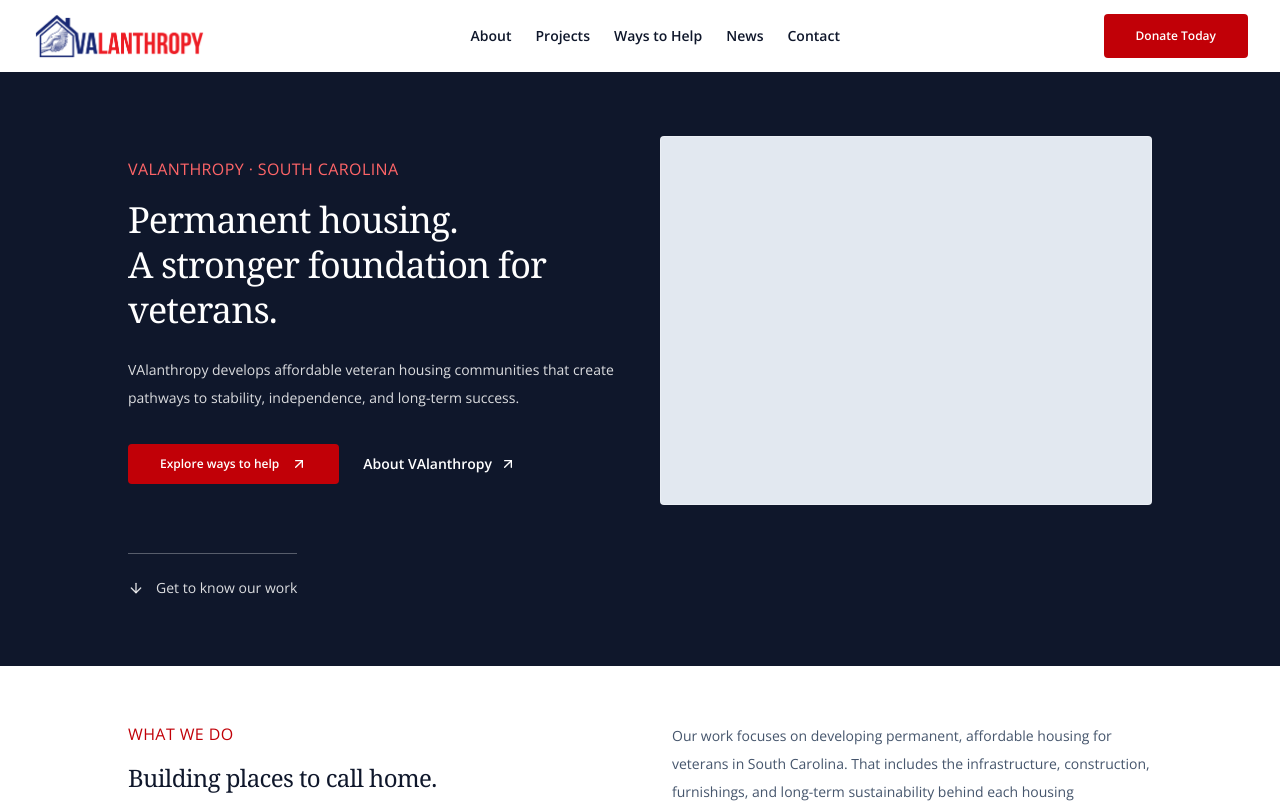
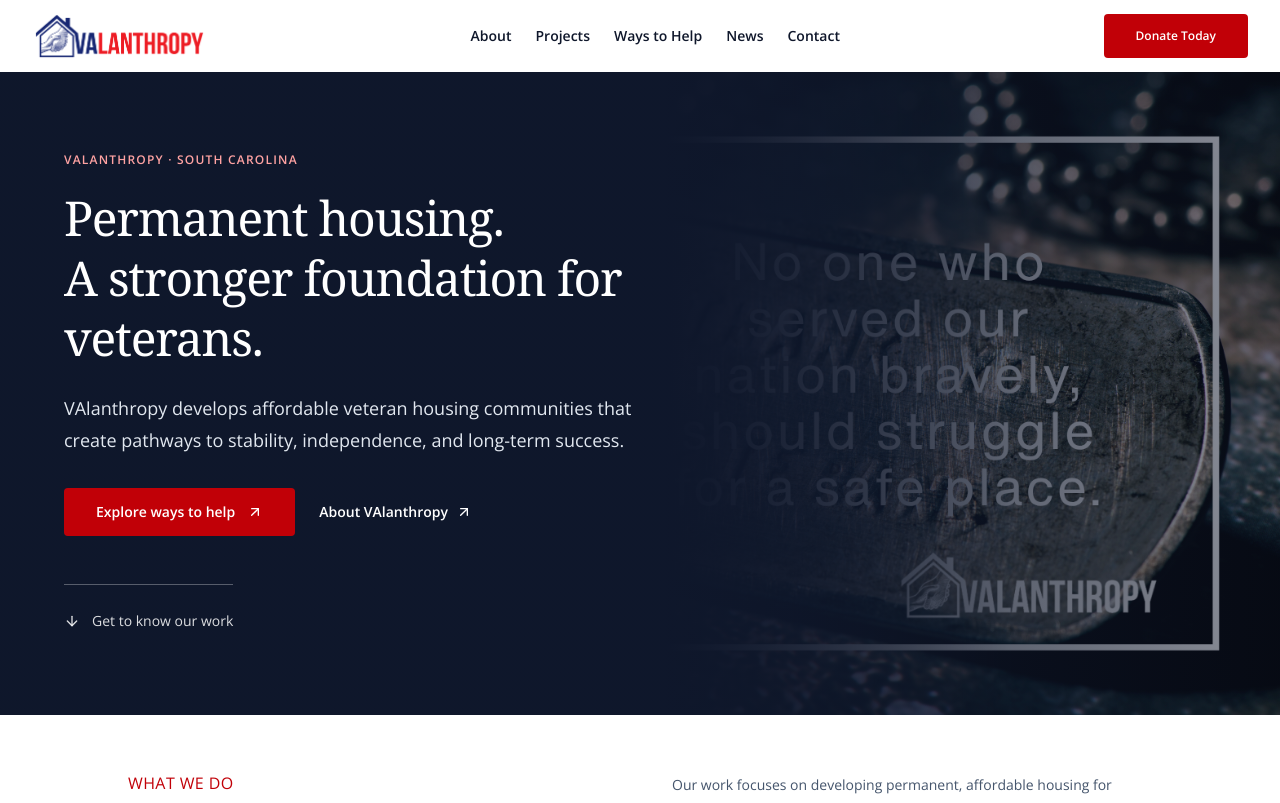
Before and after one commit to ktp-usc/valanthropy, a Next.js app: page / in a window 1280 px wide. Shown: the top 803 px of the page. Built offline with nearby package versions, Linux system fonts and the light colour scheme.

Commit message:
Add homepage hero image with a soft navy fade

```diff
--- a/app/globals.css
+++ b/app/globals.css
@@ -164,3 +164,20 @@
         font-family: var(--font-open-sans), Arial, sans-serif !important;
     }
 }
+
+/* Blend the homepage background image into the navy */
+section[aria-labelledby="home-title"] > div[aria-hidden="true"]:first-child {
+    -webkit-mask-image: linear-gradient(
+        to right,
+        transparent 0%,
+        transparent 20%,
+        #000 65%
+    );
+
+    mask-image: linear-gradient(
+        to right,
+        transparent 0%,
+        transparent 20%,
+        #000 65%
+    );
+}
--- a/app/page.tsx
+++ b/app/page.tsx
@@ -2,37 +2,49 @@ import Image from "next/image";
 import Link from "next/link";
 import { ArrowDown, ArrowUpRight } from "lucide-react";
 import Header from "@/components/header";
+
 // Layout
 const PAGE = "bg-white text-slate-900";
 const CONTAINER = "mx-auto max-w-5xl";
-const HERO = "bg-slate-900 px-8 py-16 text-white md:px-16";
-const LIGHT_SECTION = "bg-white px-8 py-14 md:px-16";
-const DARK_SECTION = "bg-blue-900 px-8 py-14 text-white md:px-16";
-const TWO_COLUMNS = "grid items-start gap-8 md:grid-cols-2 md:gap-16";
+
+const LIGHT_SECTION =
+    "bg-white px-8 py-14 md:px-16";
+
+const DARK_SECTION =
+    "bg-blue-900 px-8 py-14 text-white md:px-16";
+
+const TWO_COLUMNS =
+    "grid items-start gap-8 md:grid-cols-2 md:gap-16";
 
 // Typography
 const HERO_LABEL =
     "mb-4 text-[16px] uppercase tracking-wide text-red-400";
+
 const LABEL =
     "mb-4 text-[16px] uppercase tracking-wide text-red-700";
-const HERO_TITLE = "max-w-3xl text-4xl font-bold leading-tight";
-const HERO_BODY = "mt-6 max-w-xl text-sm leading-7 text-white/85";
-const SECTION_TITLE = "mb-6 text-2xl font-bold";
-const BODY = "text-sm leading-7 text-slate-600";
-const DARK_BODY = "text-sm leading-7 text-white/85";
-const HERO_GRID = "grid items-center gap-10 md:grid-cols-2";
-const BANNER_PLACEHOLDER = "aspect-[4/3] w-full rounded border border-white/30 bg-slate-200";
+
+const SECTION_TITLE =
+    "mb-6 text-2xl font-bold";
+
+const BODY =
+    "text-sm leading-7 text-slate-600";
+
+const DARK_BODY =
+    "text-sm leading-7 text-white/85";
 
 // Links and buttons
-const ACTIONS = "mt-8 flex flex-wrap items-center gap-6";
 const PRIMARY_BUTTON =
-    "inline-flex items-center justify-center gap-3 rounded bg-red-700 px-8 py-3 text-xs font-semibold text-white transition hover:bg-red-800 focus-visible:outline-2 focus-visible:outline-offset-4 focus-visible:outline-red-400";
+    "inline-flex min-h-12 items-center justify-center gap-3 rounded bg-red-700 px-8 py-3 text-sm font-semibold text-white transition-colors hover:bg-red-800 focus-visible:outline-2 focus-visible:outline-offset-4 focus-visible:outline-red-400 motion-reduce:transition-none";
+
 const LIGHT_LINK =
-    "inline-flex items-center gap-2 py-2 text-sm font-semibold text-white underline-offset-4 hover:underline focus-visible:outline-2 focus-visible:outline-offset-4 focus-visible:outline-white";
+    "inline-flex min-h-12 items-center gap-2 py-2 text-sm font-semibold text-white underline-offset-4 hover:underline focus-visible:outline-2 focus-visible:outline-offset-4 focus-visible:outline-white";
+
 const RED_LINK =
     "mt-6 inline-flex items-center gap-2 py-2 text-sm font-semibold text-red-700 underline-offset-4 hover:underline focus-visible:outline-2 focus-visible:outline-offset-4 focus-visible:outline-red-700";
+
 const SCROLL_LINK =
-    "mt-12 inline-flex items-center gap-3 border-t border-white/30 pt-6 text-sm text-white/85 transition hover:text-white";
+    "mt-12 inline-flex min-h-12 items-center gap-3 border-t border-white/30 pt-6 text-sm text-white/85 transition-colors hover:text-white focus-visible:outline-2 focus-visible:outline-offset-4 focus-visible:outline-white motion-reduce:transition-none";
+
 // Ways to help
 type HelpOption = {
     title: string;
@@ -61,17 +73,24 @@ const HELP_OPTIONS: HelpOption[] = [
     },
 ];
 
-const HELP_LIST = "grid gap-8 sm:grid-cols-2 md:grid-cols-3";
-const HELP_ITEM = "border-t border-slate-200 pt-6";
-const HELP_TITLE = "mb-3 font-bold";
+const HELP_LIST =
+    "grid gap-8 sm:grid-cols-2 md:grid-cols-3";
+
+const HELP_ITEM =
+    "border-t border-slate-200 pt-6";
+
+const HELP_TITLE =
+    "mb-3 font-bold";
+
 const HELP_LINK =
     "mt-5 inline-flex items-center gap-2 py-2 text-sm font-semibold text-red-700 underline-offset-4 hover:underline focus-visible:outline-2 focus-visible:outline-offset-4 focus-visible:outline-red-700";
 
 // Project image
 const PROJECT_IMAGE =
     "relative aspect-[4/3] overflow-hidden rounded bg-slate-200";
-const IMAGE_COVER = "object-cover";
-const CAPTION = "mt-3 text-sm leading-6 text-slate-600";
+
+const CAPTION =
+    "mt-3 text-sm leading-6 text-slate-600";
 
 export default function Home() {
     return (
@@ -79,28 +98,54 @@ export default function Home() {
             <Header active="/" />
 
             <main>
-            {/* Opening */}
-            <section className={HERO} aria-labelledby="home-title">
-                <div className={CONTAINER}>
-                    <div className={HERO_GRID}>
-                        <div>
-                            <p className={HERO_LABEL}>
+                {/* Opening */}
+                <section
+                    className="relative isolate overflow-hidden bg-slate-900 px-5 py-14 text-white sm:px-8 md:py-20 lg:px-12"
+                    aria-labelledby="home-title"
+                >
+                    {/* Background artwork */}
+                    <div
+                        className="pointer-events-none absolute inset-0 -z-10 md:left-auto md:w-3/5"
+                        aria-hidden="true"
+                    >
+                        <Image
+                            src="/home/veteran-hero.png"
+                            alt=""
+                            fill
+                            priority
+                            sizes="(min-width: 768px) 60vw, 100vw"
+                            className="object-cover object-center opacity-30 md:object-contain md:object-right md:opacity-70"
+                        />
+                    </div>
+
+                    {/* Fade the artwork into the navy background */}
+                    <div
+                        className="pointer-events-none absolute inset-0 -z-10 bg-linear-to-r from-slate-900 via-slate-900/90 to-slate-900/25"
+                        aria-hidden="true"
+                    />
+
+                    <div className="mx-auto w-full max-w-6xl">
+                        <div className="max-w-xl">
+                            <p className="mb-5 text-xs font-semibold uppercase tracking-widest text-red-300">
                                 VAlanthropy · South Carolina
                             </p>
 
-                            <h1 id="home-title" className={HERO_TITLE}>
+                            <h1
+                                id="home-title"
+                                className="font-heading text-4xl font-normal leading-tight tracking-tight text-white md:text-5xl"
+                            >
                                 Permanent housing.
                                 <br />
                                 A stronger foundation for veterans.
                             </h1>
 
-                            <p className={HERO_BODY}>
+                            <p className="mt-6 max-w-prose text-base leading-7 text-slate-200 md:text-lg md:leading-8">
                                 VAlanthropy develops affordable veteran housing
                                 communities that create pathways to stability,
                                 independence, and long-term success.
                             </p>
 
-                            <div className={ACTIONS}>
+                            <div className="mt-8 flex flex-wrap items-center gap-6">
                                 <Link
                                     href="/ways-to-help"
                                     className={PRIMARY_BUTTON}
@@ -112,7 +157,10 @@ export default function Home() {
                                     />
                                 </Link>
 
-                                <Link href="/about" className={LIGHT_LINK}>
+                                <Link
+                                    href="/about"
+                                    className={LIGHT_LINK}
+                                >
                                     About VAlanthropy
                                     <ArrowUpRight
                                         size={16}
@@ -122,19 +170,15 @@ export default function Home() {
                             </div>
                         </div>
 
-                        {/* Reserved for the banner image/carousel ticket */}
-                        <div
-                            className={BANNER_PLACEHOLDER}
-                            aria-hidden="true"
-                        />
+                        <a
+                            href="#what-we-do"
+                            className={SCROLL_LINK}
+                        >
+                            <ArrowDown size={16} aria-hidden="true" />
+                            Get to know our work
+                        </a>
                     </div>
-
-                    <a href="#what-we-do" className={SCROLL_LINK}>
-                        <ArrowDown size={16} aria-hidden="true" />
-                        Get to know our work
-                    </a>
-                </div>
-            </section>
+                </section>
 
                 {/* What we do */}
                 <section
@@ -145,9 +189,14 @@ export default function Home() {
                     <div className={CONTAINER}>
                         <div className={TWO_COLUMNS}>
                             <div>
-                                <p className={LABEL}>What we do</p>
+                                <p className={LABEL}>
+                                    What we do
+                                </p>
 
-                                <h2 id="work-title" className={SECTION_TITLE}>
+                                <h2
+                                    id="work-title"
+                                    className={SECTION_TITLE}
+                                >
                                     Building places to call home.
                                 </h2>
                             </div>
@@ -161,7 +210,10 @@ export default function Home() {
                                     sustainability behind each housing community.
                                 </p>
 
-                                <Link href="/about" className={RED_LINK}>
+                                <Link
+                                    href="/about"
+                                    className={RED_LINK}
+                                >
                                     Learn about our mission
                                     <ArrowUpRight
                                         size={16}
@@ -181,7 +233,9 @@ export default function Home() {
                     <div className={CONTAINER}>
                         <div className={TWO_COLUMNS}>
                             <div>
-                                <p className={HERO_LABEL}>Who it’s for</p>
+                                <p className={HERO_LABEL}>
+                                    Who it’s for
+                                </p>
 
                                 <h2
                                     id="veterans-title"
@@ -208,9 +262,14 @@ export default function Home() {
                     aria-labelledby="help-title"
                 >
                     <div className={CONTAINER}>
-                        <p className={LABEL}>How to help</p>
+                        <p className={LABEL}>
+                            How to help
+                        </p>
 
-                        <h2 id="help-title" className={SECTION_TITLE}>
+                        <h2
+                            id="help-title"
+                            className={SECTION_TITLE}
+                        >
                             Find your way to be part of the work.
                         </h2>
 
@@ -235,6 +294,7 @@ export default function Home() {
                                         {option.title === "Give"
                                             ? "Explore giving options"
                                             : "Connect with our team"}
+
                                         <ArrowUpRight
                                             size={16}
                                             aria-hidden="true"
@@ -260,7 +320,7 @@ export default function Home() {
                                         alt="Hidden Wounds Village Alpha development site"
                                         fill
                                         sizes="(min-width: 1152px) 480px, (min-width: 768px) 44vw, 100vw"
-                                        className={IMAGE_COVER}
+                                        className="object-cover"
                                     />
                                 </div>
 
@@ -271,7 +331,9 @@ export default function Home() {
                             </figure>
 
                             <div>
-                                <p className={LABEL}>Our work in action</p>
+                                <p className={LABEL}>
+                                    Our work in action
+                                </p>
 
                                 <h2
                                     id="project-title"
```
Also changed, not shown: public/home/veteran-hero.png (added).
